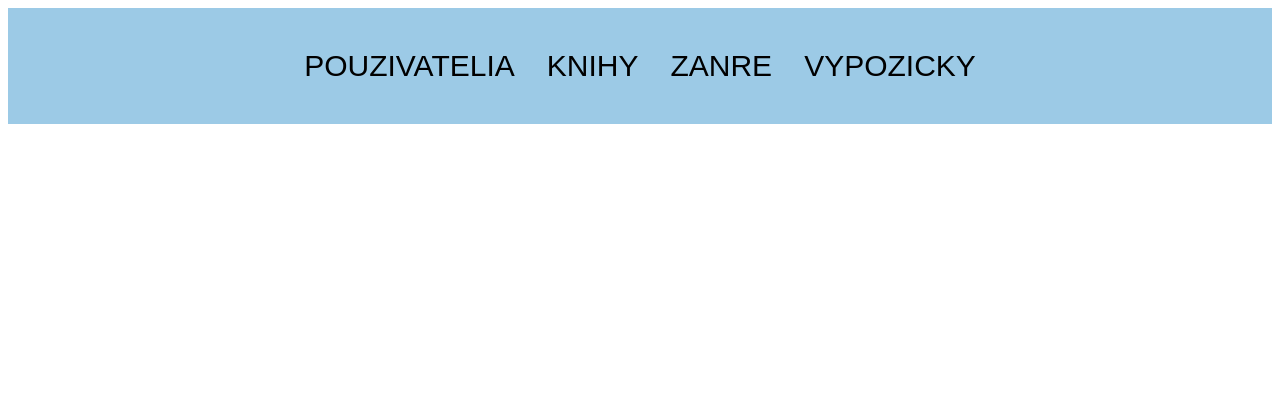
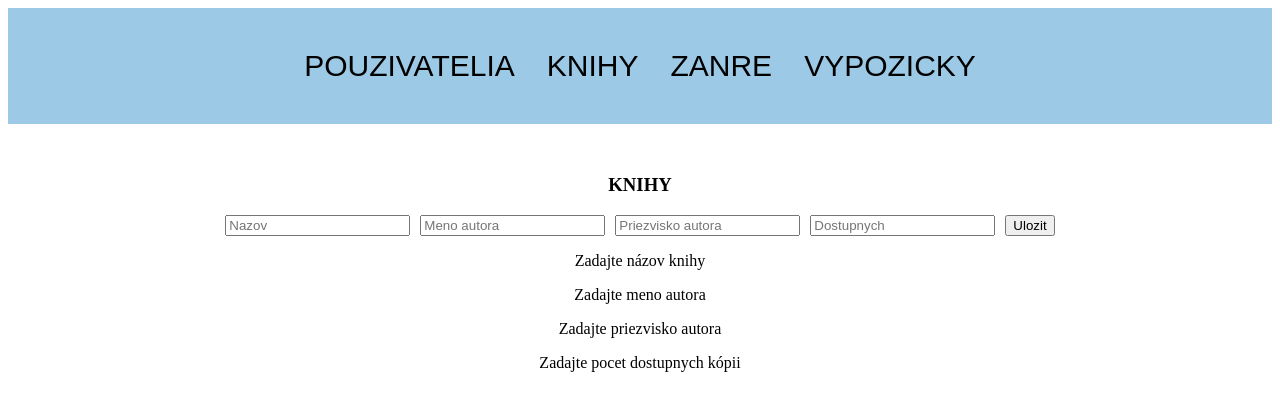
Before and after one commit to Jozef-Lauko/library-fe, an Angular app: page /book in a window 1280 px wide. Before the commit this address led to /. Shown: the top 410 px of the page. Built offline with nearby package versions, Linux system fonts and the light colour scheme.

Commit message:
BookComponent - Lauko - uloha3

```diff
--- a/src/app/app.component.html
+++ b/src/app/app.component.html
@@ -1,6 +1,6 @@
 <div class="header">
   <button routerLink="/user">POUZIVATELIA</button>
-  <button (click)="changeMenu(menu.BOOKS)">KNIHY</button>
+  <button routerLink="/book">KNIHY</button>
   <button (click)="changeMenu(menu.GENRES)">ZANRE</button>
   <button routerLink="/borrowings">VYPOZICKY</button>
 </div>
@@ -10,24 +10,10 @@
     <router-outlet></router-outlet>
   </ng-container>
 
-<!--  <ng-container *ngIf="actualMenu === menu.BOOKS">-->
-<!--    <h3>KNIHY</h3>-->
+  <ng-container *ngIf="actualMenu === menu.BOOKS">
+    <router-outlet></router-outlet>
+  </ng-container>
 
-<!--    <form [formGroup]="form">-->
-<!--      <input type="text" placeholder="Nazov knihy" formControlName="title">-->
-
-<!--      <button type="button" (click)="saveBook()">Ulozit</button>-->
-<!--    </form>-->
-
-<!--    <table *ngIf="books.length">-->
-<!--      <tr>-->
-<!--        <th>Nazov knihy</th>-->
-<!--      </tr>-->
-<!--      <tr *ngFor="let book of books">-->
-<!--        <td>{{book.title}}</td>-->
-<!--      </tr>-->
-<!--    </table>-->
-<!--  </ng-container>-->
 <!--  <ng-container *ngIf="actualMenu === menu.BORROWINGS">-->
 <!--  -->
 <!--  </ng-container>-->
--- a/src/app/app.module.ts
+++ b/src/app/app.module.ts
@@ -5,11 +5,13 @@ import { AppRoutingModule } from './app-routing.module';
 import { AppComponent } from './app.component';
 import {FormsModule, ReactiveFormsModule} from "@angular/forms";
 import { UserComponent } from './user/user.component';
+import {BookComponent} from "./book/book.component";
 
 @NgModule({
   declarations: [
     AppComponent,
-    UserComponent
+    UserComponent,
+    BookComponent
   ],
   imports: [
     BrowserModule,
--- /dev/null
+++ b/src/app/book/book.component.css
@@ -0,0 +1,20 @@
+.container {
+  text-align: center;
+}
+
+.container input {
+  margin-right: 10px;
+}
+
+.container table {
+  width: 500px;
+  border-collapse: collapse;
+  margin: 2rem auto auto;
+}
+.container th, td {
+  border: 1px solid;
+}
+.container th {
+  background: #AAACCC;
+  font-size: 13pt;
+}
--- /dev/null
+++ b/src/app/book/book.component.html
@@ -0,0 +1,47 @@
+<div class="container">
+  <h3>KNIHY</h3>
+
+  <form [formGroup]="form">
+    <label>
+      <input type="text" placeholder="Nazov" formControlName="title">
+    </label>
+
+    <label>
+      <input type="text" placeholder="Meno autora" formControlName="authorFirstName">
+    </label>
+
+    <label>
+      <input type="text" placeholder="Priezvisko autora" formControlName="authorLastName">
+    </label>
+
+    <label>
+      <input type="number" placeholder="Dostupnych" formControlName="available">
+    </label>
+
+    <button type="button" (click)="saveBook()">Ulozit</button>
+
+    <p class="invalid-text" *ngIf="form.controls.title.invalid">Zadajte názov knihy</p>
+    <p class="invalid-text" *ngIf="form.controls.authorFirstName.invalid">Zadajte meno autora</p>
+    <p class="invalid-text" *ngIf="form.controls.authorLastName.errors?.required">Zadajte priezvisko autora</p>
+    <p class="invalid-text" *ngIf="form.controls.authorLastName.errors?.minlength">Minimalna dlzka priezviska su 3 znaky</p>
+    <p class="invalid-text" *ngIf="form.controls.available.invalid">Zadajte pocet dostupnych kópii</p>
+  </form>
+
+  <table *ngIf="books.length">
+    <tr>
+      <th>Nazov knihy</th>
+      <th>Meno autora</th>
+      <th>Priezvisko autora</th>
+      <th>Dostupne kopie</th>
+    </tr>
+    <tr *ngFor="let book of books ; let i = index">
+      <td>{{book.title}}</td>
+      <td>{{book.authorFirstName}}</td>
+      <td>{{book.authorLastName}}</td>
+      <td>{{book.available}}</td>
+      <button (click)="deleteBook(i)">Zmazat</button>
+      <button (click)="editBook(i)">Upravit</button>
+    </tr>
+  </table>
+
+</div>
--- /dev/null
+++ b/src/app/book/book.component.ts
@@ -0,0 +1,43 @@
+import { Component } from '@angular/core';
+import {FormControl, FormGroup, Validators} from "@angular/forms";
+import {Menu} from "../app.component";
+import {Book} from "../model/book.model";
+
+@Component({
+  selector: 'app-book',
+  templateUrl: './book.component.html',
+  styleUrls: ['./book.component.css']
+})
+
+export class BookComponent {
+  form: FormGroup;
+
+
+  constructor() {
+    this.form = new FormGroup({
+      title: new FormControl(null, Validators.required),
+      authorFirstName: new FormControl(null, Validators.required),
+      authorLastName: new FormControl(null, [Validators.required, Validators.minLength(3)]),
+      available: new FormControl(null, Validators.required)
+    });
+  }
+
+  menu = Menu;
+  actualMenu: Menu = Menu.BOOKS;
+
+  books: Array<Book> = [];
+
+  saveBook(): void{
+    this.books.push(this.form.value);
+    this.form.reset();
+  }
+
+  deleteBook(index: number): void{
+    this.books.splice(index, 1);
+  }
+
+  editBook(index: number): void{
+    this.form.setValue(this.books[index]);
+    this.deleteBook(index);
+  }
+}
```
Also changed, not shown: src/app/app-routing.module.ts (+11 -4 lines), src/app/model/book.model.ts (added, +7 -0 lines), 1 other file (tests, documents, lock files or other folders).
